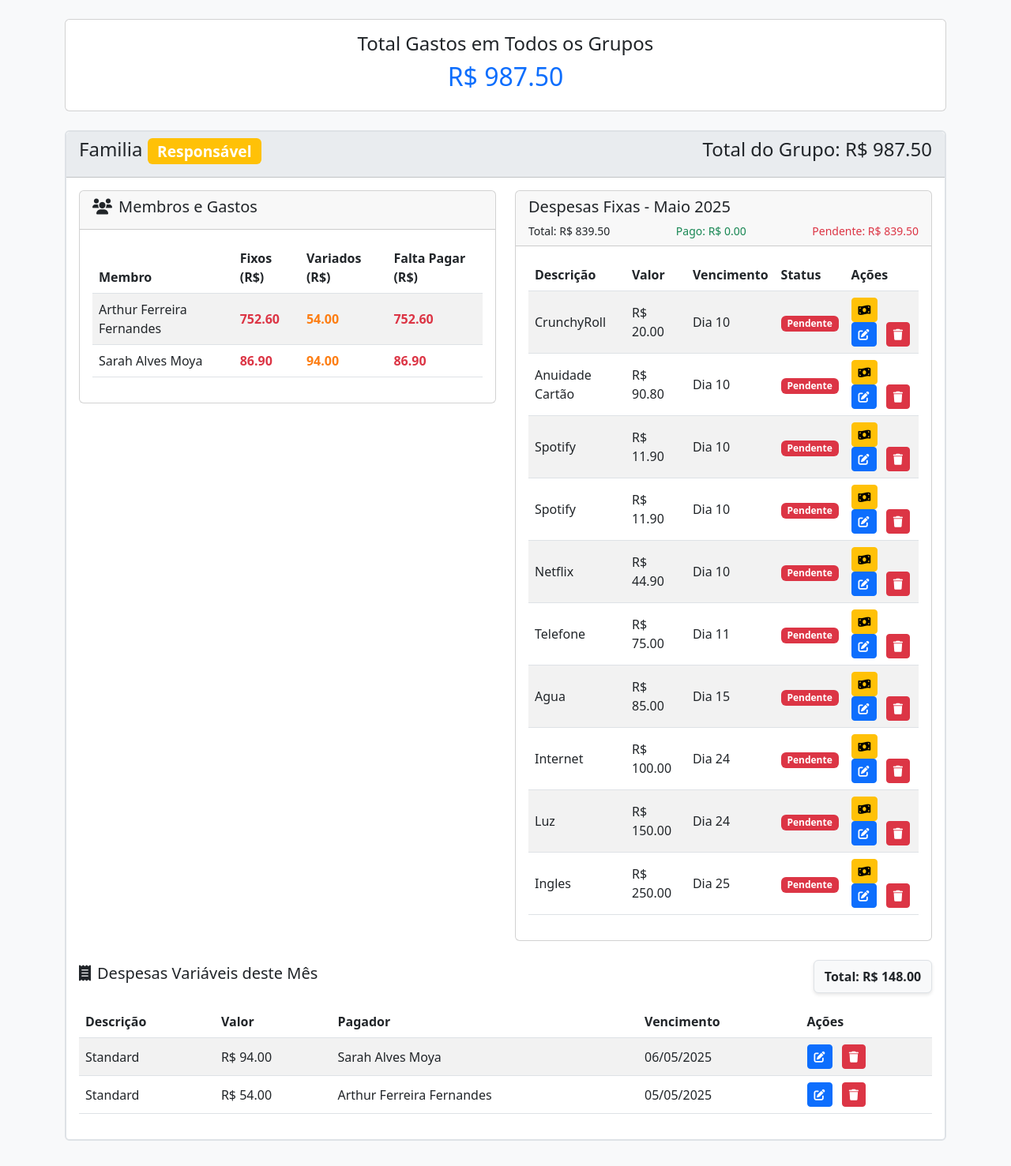
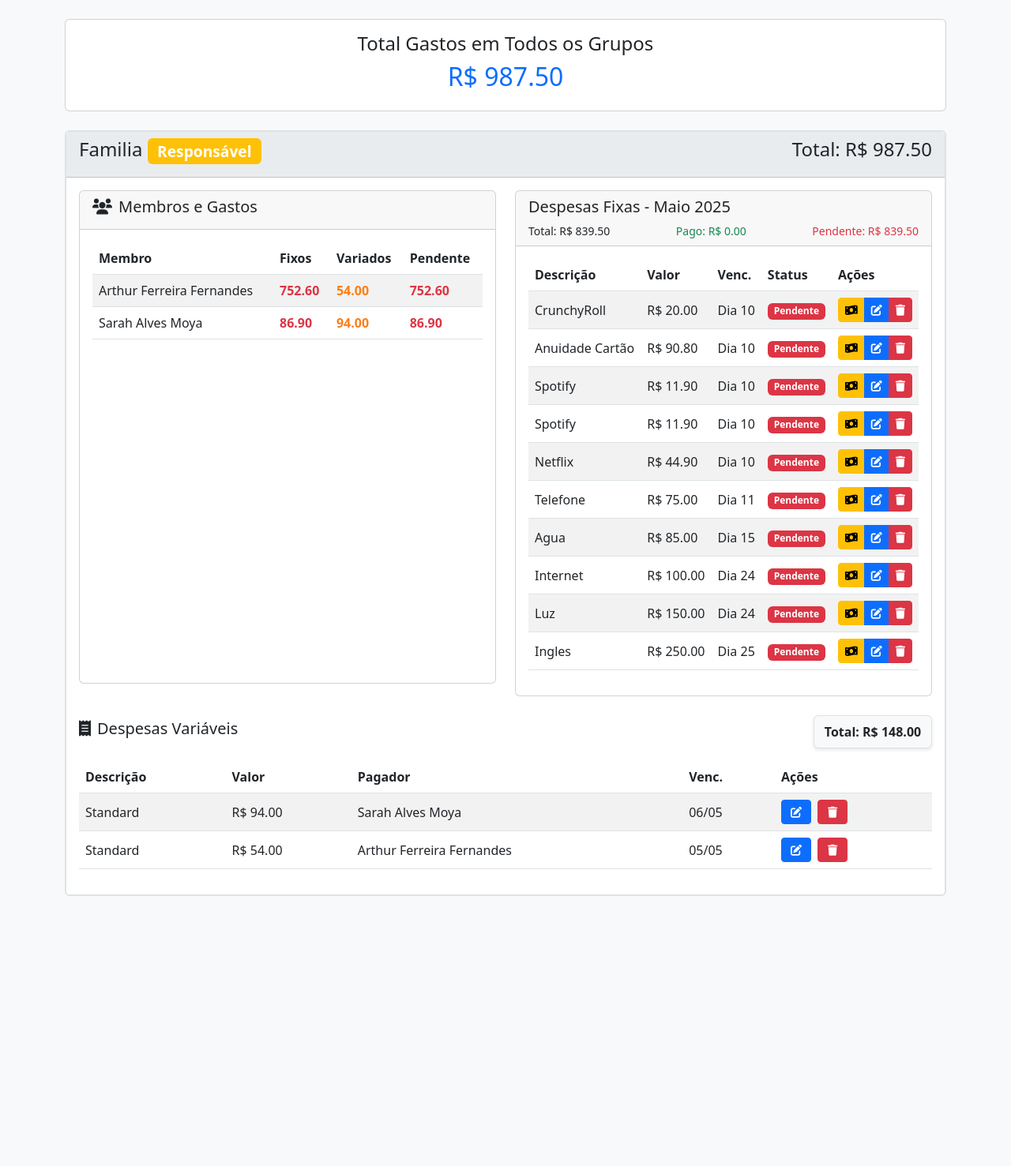
Before and after one commit to Arthur-Ferreira-Fernades/ContaFacil, a PHP site: page / in a window 1280 px wide. Shown: the part 56-1533 px from the top of the page at 79% size. After the commit the page ends 1191 px from the top, so only its background shows below. Run offline with PHP 8.4, Linux system fonts and the light colour scheme; a user stored in the database is signed in; data comes from the database, SQL or seed files in the repository; data that the repository does not hold is empty.

Commit message:
Update 3.0

```diff
--- a/index.php
+++ b/index.php
@@ -23,8 +23,6 @@ $meses = [
 
 $mes_en = (new DateTime())->format('F');
 $ano = (new DateTime())->format('Y');
-
-
 
 // Verifica se há mensagens de sucesso/erro
 $sucesso = $_GET['sucesso'] ?? null;
@@ -118,7 +116,6 @@ try {
         $total_gastos += $total_grupo;
         $total_variaveis = array_sum(array_column($despesas_variaveis, 'valor_total'));
 
-
         // Armazenar dados do grupo
         $todos_grupos[] = [
             'info' => $grupo,
@@ -152,8 +149,11 @@ try {
         <nav class="navbar navbar-expand-lg navbar-dark bg-primary mb-4">
             <div class="container-fluid">
                 <a class="navbar-brand" href="index.php">ContaFácil</a>
-                <div class="collapse navbar-collapse">
-                    <ul class="navbar-nav me-auto">
+                <button class="navbar-toggler" type="button" data-bs-toggle="collapse" data-bs-target="#navbarContent" aria-controls="navbarContent" aria-expanded="false" aria-label="Toggle navigation">
+                    <span class="navbar-toggler-icon"></span>
+                </button>
+                <div class="collapse navbar-collapse" id="navbarContent">
+                    <ul class="navbar-nav me-auto mb-2 mb-lg-0">
                         <li class="nav-item">
                             <a class="nav-link" href="index.php">Home</a>
                         </li>
@@ -175,7 +175,7 @@ try {
                     </ul>
                     <div class="d-flex">
                         <?php if (estaLogado()): ?>
-                            <span class="navbar-text me-3">
+                            <span class="navbar-text me-3 d-none d-lg-inline">
                                 Olá, <?= htmlspecialchars($_SESSION['usuario_nome'] ?? 'Usuário') ?>
                             </span>
                             <a href="scripts/logout.php" class="btn btn-outline-light">Sair</a>
@@ -209,39 +209,40 @@ try {
         </div>
 
         <?php foreach ($todos_grupos as $grupo): ?>
-            <div class="card grupo-card">
+            <div class="card grupo-card mb-4">
                 <div class="card-header grupo-header">
                     <h4>
                         <?= htmlspecialchars($grupo['info']['nome_grupo']) ?>
                         <?php if ($grupo['info']['responsavel_id'] == $usuario_id): ?>
                             <span class="badge bg-warning badge-responsavel">Responsável</span>
                         <?php endif; ?>
-                        <span class="float-end">Total do Grupo: R$ <?= number_format($grupo['total_grupo'], 2) ?></span>
+                        <span class="float-end">Total: R$ <?= number_format($grupo['total_grupo'], 2) ?></span>
                     </h4>
                 </div>
 
                 <div class="card-body">
                     <div class="row">
-                        <div class="col-md-6">
-                            <div class="card mb-4">
+                        <div class="col-md-6 col-12 mb-3">
+                            <div class="card h-100">
                                 <div class="card-header">
                                     <h5><i class="fas fa-users me-2"></i>Membros e Gastos</h5>
                                 </div>
                                 <div class="card-body">
+                                    <div class="table-responsive">
                                         <table class="table table-striped">
                                             <thead>
                                                 <tr>
                                                     <th>Membro</th>
-                                                <th>Fixos (R$)</th>
-                                                <th>Variados (R$)</th>
-                                                <th>Falta Pagar (R$)</th>
+                                                    <th>Fixos</th>
+                                                    <th>Variados</th>
+                                                    <th>Pendente</th>
                                                 </tr>
                                             </thead>
                                             <tbody>
                                                 <?php
-                                            // Calcular gastos por membro
                                                 $gastos_membros = [];
                                                 $mes_atual = date('Y-m-01');
+                                                $grupo_id = $grupo['info']['grupo_id'];
 
                                                 foreach ($membros as $membro) {
                                                     // Gastos variados
@@ -289,7 +290,6 @@ try {
                                                     ];
                                                 }
 
-                                            // Exibir na tabela
                                                 foreach ($gastos_membros as $membro): ?>
                                                     <tr>
                                                         <td><?= htmlspecialchars($membro['nome']) ?></td>
@@ -309,9 +309,10 @@ try {
                                     </div>
                                 </div>
                             </div>
+                        </div>
 
-                        <div class="col-md-6">
-                            <div class="card">
+                        <div class="col-md-6 col-12">
+                            <div class="card h-100">
                                 <div class="card-header">
                                     <h5>Despesas Fixas - <?php echo "{$meses[$mes_en]} {$ano}"; ?></h5>
                                     <div class="d-flex justify-content-between small mt-2">
@@ -328,49 +329,106 @@ try {
                                     </div>
                                 </div>
                                 <div class="card-body">
-                                    <table class="table table-striped">
+    <div class="table-responsive">
+        <table class="table table-striped table-fixas">
             <thead>
                 <tr>
-                                                <th>Descrição</th>
-                                                <th>Valor</th>
-                                                <th>Vencimento</th>
-                                                <th>Status</th>
-                                                <th>Ações</th>
+                    <th class="col-descricao">Descrição</th>
+                    <th class="col-valor">Valor</th>
+                    <th class="col-vencimento">Venc.</th>
+                    <th class="col-status">Status</th>
+                    <th class="col-acoes">Ações</th>
                 </tr>
             </thead>
             <tbody>
                 <?php foreach ($grupo['fixas'] as $despesa): ?>
                     <tr>
-                                                    <td><?= htmlspecialchars($despesa['titulo']) ?></td>
-                                                    <td>R$ <?= number_format($despesa['valor_total'], 2) ?></td>
-                                                    <td>Dia <?= $despesa['dia_vencimento'] ?></td>
-                                                    <td>
+                        <td class="col-descricao" data-label="Descrição">
+                            <?= htmlspecialchars($despesa['titulo']) ?>
+                        </td>
+                        <td class="col-valor" data-label="Valor">
+                            R$ <?= number_format($despesa['valor_total'], 2) ?>
+                        </td>
+                        <td class="col-vencimento" data-label="Vencimento">
+                            Dia <?= $despesa['dia_vencimento'] ?>
+                        </td>
+                        <td class="col-status" data-label="Status">
                             <span class="badge bg-<?= $despesa['status_pago'] ? 'success' : 'danger' ?>">
                                 <?= $despesa['status_pago'] ? 'Pago' : 'Pendente' ?>
                             </span>
                         </td>
-                                                    <td>
+                        <td class="col-acoes" data-label="Ações">
+                            <div class="btn-group btn-group-sm" role="group">
                                 <?php if ($despesa['status_pago']): ?>
                                     <a href="scripts/desfazer_pagamento.php?pagamento_id=<?= $despesa['pagamento_id'] ?>&grupo_id=<?= $grupo['info']['grupo_id'] ?>"
-                                                                class="btn btn-sm btn-danger"
+                                       class="btn btn-danger"
                                        title="Desfazer Pagamento"
                                        onclick="return confirm('Tem certeza que deseja desfazer este pagamento?')">
                                         <i class="fas fa-undo"></i>
                                     </a>
                                 <?php else: ?>
                                     <a href="registra_pagamento.php?id=<?= $despesa['id'] ?>&grupo_id=<?= $grupo['info']['grupo_id'] ?>"
-                                                                class="btn btn-sm btn-warning"
+                                       class="btn btn-warning"
                                        title="Registrar Pagamento">
                                         <i class="fas fa-money-bill-wave"></i>
                                     </a>
                                 <?php endif; ?>
                                 <a href="editar_despesa.php?id=<?= $despesa['id'] ?>&grupo_id=<?= $grupo['info']['grupo_id'] ?>"
-                                                            class="btn btn-sm btn-primary me-2"
+                                   class="btn btn-primary"
                                    title="Editar Despesa">
                                     <i class="fas fa-edit"></i>
                                 </a>
                                 <a href="scripts/excluir_despesa.php?id=<?= $despesa['id'] ?>&grupo_id=<?= $grupo['info']['grupo_id'] ?>"
-                                                            class="btn btn-sm btn-danger"
+                                   class="btn btn-danger"
+                                   title="Excluir Despesa"
+                                   onclick="return confirm('Tem certeza que deseja excluir esta despesa?')">
+                                    <i class="fas fa-trash"></i>
+                                </a>
+                            </div>
+                        </td>
+                    </tr>
+                <?php endforeach; ?>
+            </tbody>
+        </table>
+    </div>
+</div>
+                            </div>
+                        </div>
+                    </div>
+
+                    <div class="mt-4">
+                        <div class="d-flex justify-content-between align-items-center mb-3">
+                            <h5><i class="fas fa-receipt me-2"></i>Despesas Variáveis</h5>
+                            <div class="total-box bg-light p-2 rounded">
+                                <strong>Total: R$ <?= number_format($grupo['total_variaveis'], 2) ?></strong>
+                            </div>
+                        </div>
+                        <div class="table-responsive">
+                            <table class="table table-striped">
+                                <thead>
+                                    <tr>
+                                        <th>Descrição</th>
+                                        <th>Valor</th>
+                                        <th>Pagador</th>
+                                        <th>Venc.</th>
+                                        <th>Ações</th>
+                                    </tr>
+                                </thead>
+                                <tbody>
+                                    <?php foreach ($grupo['variaveis'] as $variavel): ?>
+                                        <tr>
+                                            <td><?= htmlspecialchars($variavel['titulo']) ?></td>
+                                            <td>R$ <?= number_format($variavel['valor_total'], 2) ?></td>
+                                            <td><?= htmlspecialchars($variavel['pagador']) ?></td>
+                                            <td><?= date('d/m', strtotime($variavel['data_vencimento'])) ?></td>
+                                            <td>
+                                                <a href="editar_despesa.php?id=<?= $variavel['id'] ?>&grupo_id=<?= $grupo['info']['grupo_id'] ?>"
+                                                    class="btn btn-sm btn-primary btn-action me-1"
+                                                    title="Editar Despesa">
+                                                    <i class="fas fa-edit"></i>
+                                                </a>
+                                                <a href="scripts/excluir_despesa.php?id=<?= $variavel['id'] ?>&grupo_id=<?= $grupo['info']['grupo_id'] ?>"
+                                                    class="btn btn-sm btn-danger btn-action"
                                                     title="Excluir Despesa"
                                                     onclick="return confirm('Tem certeza que deseja excluir esta despesa?')">
                                                     <i class="fas fa-trash"></i>
@@ -384,51 +442,6 @@ try {
                     </div>
                 </div>
             </div>
-
-                    <div class="mt-4">
-                        <div class="d-flex justify-content-between align-items-center mb-3">
-                            <h5><i class="fas fa-receipt me-2"></i>Despesas Variáveis deste Mês</h5>
-                            <div class="total-box bg-light p-2 rounded">
-                                <strong>Total: R$ <?= number_format($grupo['total_variaveis'], 2) ?></strong>
-                            </div>
-                        </div>
-                        <table class="table table-striped">
-                            <thead>
-                                <tr>
-                                    <th>Descrição</th>
-                                    <th>Valor</th>
-                                    <th>Pagador</th>
-                                    <th>Vencimento</th>
-                                    <th>Ações</th>
-                                </tr>
-                            </thead>
-                            <tbody>
-                                <?php foreach ($grupo['variaveis'] as $variavel): ?>
-                                    <tr>
-                                        <td><?= htmlspecialchars($variavel['titulo']) ?></td>
-                                        <td>R$ <?= number_format($variavel['valor_total'], 2) ?></td>
-                                        <td><?= htmlspecialchars($variavel['pagador']) ?></td>
-                                        <td><?= date('d/m/Y', strtotime($variavel['data_vencimento'])) ?></td>
-                                        <td>
-                                            <a href="editar_despesa.php?id=<?= $variavel['id'] ?>&grupo_id=<?= $grupo['info']['grupo_id'] ?>"
-                                                class="btn btn-sm btn-primary me-2"
-                                                title="Editar Despesa">
-                                                <i class="fas fa-edit"></i>
-                                            </a>
-                                            <a href="scripts/excluir_despesa.php?id=<?= $variavel['id'] ?>&grupo_id=<?= $grupo['info']['grupo_id'] ?>"
-                                                class="btn btn-sm btn-danger"
-                                                title="Excluir Despesa"
-                                                onclick="return confirm('Tem certeza que deseja excluir esta despesa?')">
-                                                <i class="fas fa-trash"></i>
-                                            </a>
-                                        </td>
-                                    </tr>
-                                <?php endforeach; ?>
-                            </tbody>
-                        </table>
-                    </div>
-                </div>
-            </div>
         <?php endforeach; ?>
     </div>
 
```
Also changed, not shown: styles/index.css (+103 -0 lines), styles/login.css (+111 -5 lines). Lines whose indentation alone changed are shown as unchanged.
